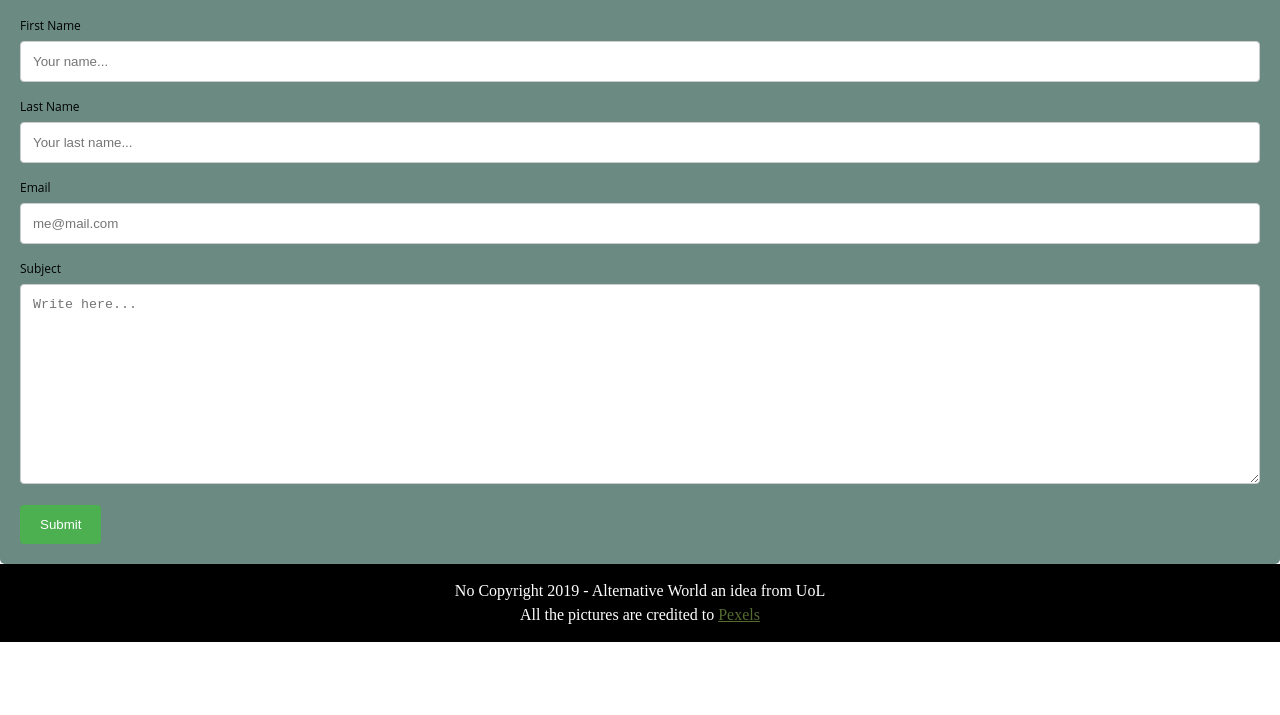
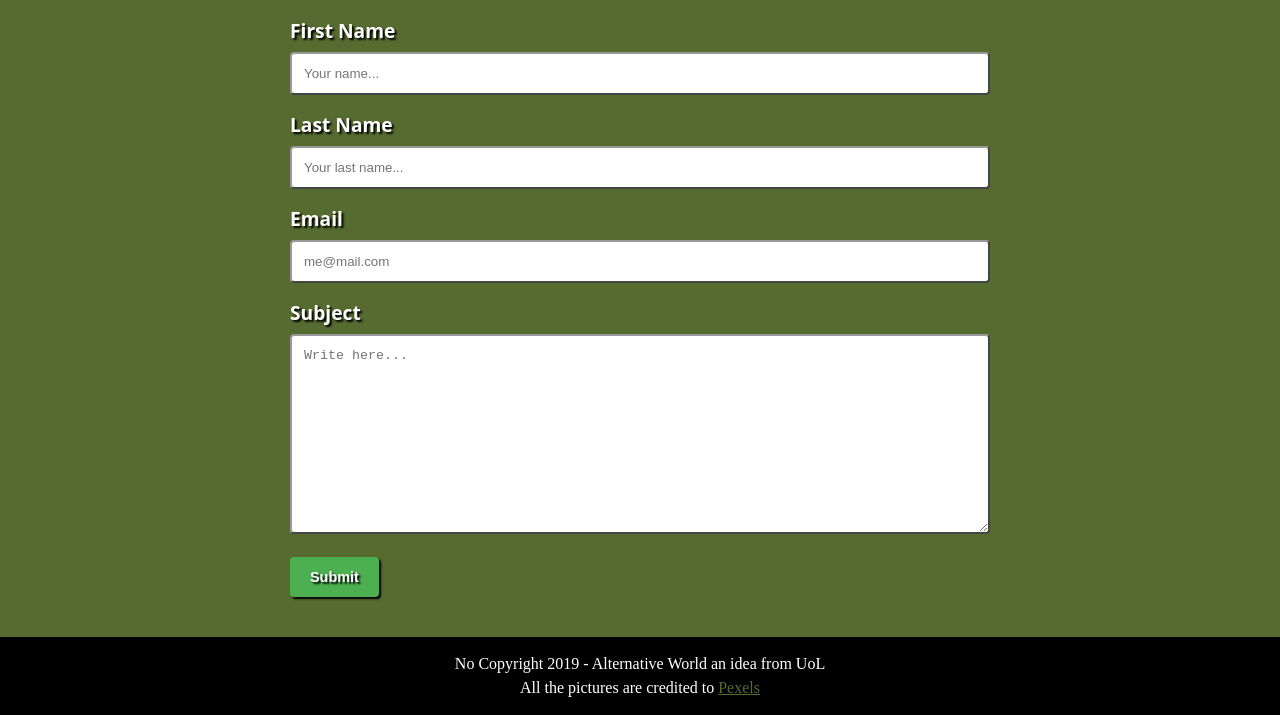
Before and after one commit to lu-dias/website--uol, a plain HTML site: page website/contactus.html in a window 1280 px wide. Shown: the part 273-988 px from the top of the page. Before the commit the page ends 915 px from the top, so only its background shows below. Drawn offline with Linux system fonts and the light colour scheme.

Commit message:
Modify contact-us page style.

```diff
--- a/website/css/style.css
+++ b/website/css/style.css
@@ -344,22 +344,23 @@ aside img {
         'header header header'
         'container container container'
         'footer footer footer';
-    background-color:white;
+    background-color: darkolivegreen;
 }
 .container form {
     font-family: Norwester,Open Sans,Arial,sans-serif;
 	font-style: normal;
 	font-variant: normal;
-	font-weight: normal;
-	font-size: 0.75em;
-	color: black;
+	font-weight: bold;
+	font-size: 1.2em;
+    max-width: 700px;
+    margin: 0 auto;
+    color: white;
+    text-shadow: 2px 2px 2px black;
 }
 
 .container {
     grid-area: container;
-    border-radius: 5px;
-    background-color: #6A8A82;
-    padding: 20px;
+    padding: 20px 20px 40px;
 }
 
 .container h2 {
@@ -371,14 +372,13 @@ aside img {
 	font-variant: normal;
 	font-weight: normal;
 	font-size: 2.5em;
-	color: black;
 }
 
 /* Style inputs with type="text", select elements and textareas */
 input[type=text], textarea {
   width: 100%; /* Full width */
   padding: 12px; /* Some padding */
-  border: 1px solid #ccc; /* Gray border */
+  border: 2px outset #999; /* Gray border */
   border-radius: 4px; /* Rounded borders */
   box-sizing: border-box; /* Make sure that padding and width stays in place */
   margin-top: 6px; /* Add a top margin */
@@ -390,6 +390,10 @@ input[type=text], textarea {
 input[type=submit] {
   background-color: #4CAF50;
   color: white;
+  font-weight: bold;
+  text-shadow: 2px 2px 2px black;
+  box-shadow: 2px 2px 2px black;
+  font-size: 0.9rem;
   padding: 12px 20px;
   border: none;
   border-radius: 4px;
```
